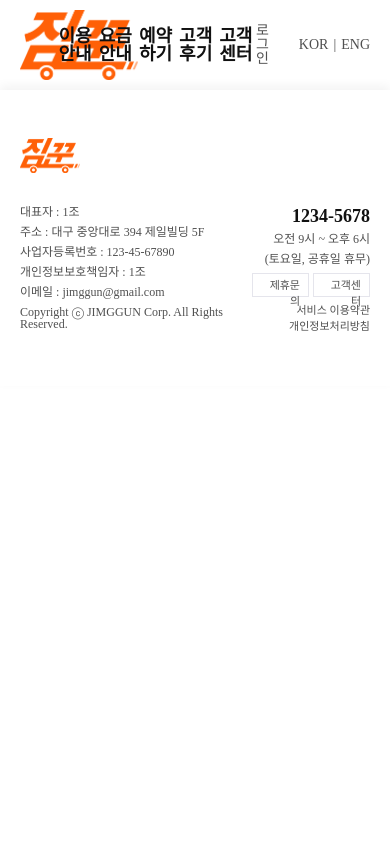
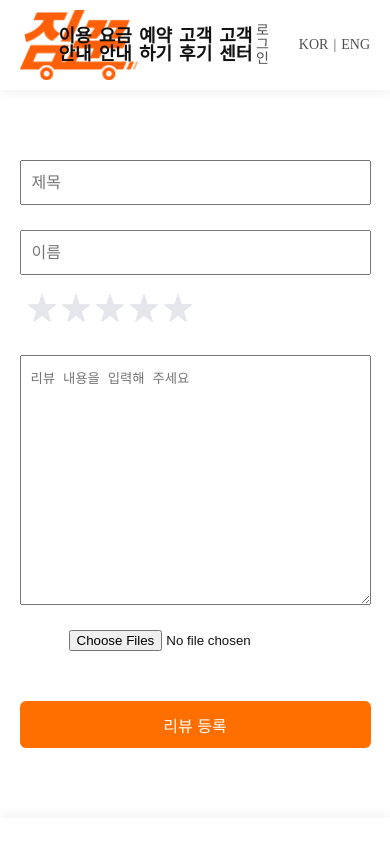
Before and after one commit to HongEungyung/newjimggun, a Vue app: page /reviewPost in a window 390 px wide. Shown: the top 844 px of the page. Built offline with nearby package versions, Linux system fonts and the light colour scheme.

Commit message:
리뷰 작성 페이지 / 리뷰 작성 페이지에 입력한 값을 마이페이지에 출력 기능 구현

```diff
--- /dev/null
+++ b/src/components/StarRatingInput.vue
@@ -0,0 +1,64 @@
+<template>
+  <div class="star-rating-input">
+    <img
+      v-for="i in 5"
+      :key="i"
+      :src="i <= hoverValue ? filledStar : emptyStar"
+      alt="별점"
+      class="star-img"
+      @click="selectRating(i)"
+      @mouseover="hoverValue = i"
+      @mouseleave="hoverValue = currentRating"
+    />
+  </div>
+</template>
+
+<script setup>
+import { ref, watch } from 'vue';
+
+const props = defineProps({
+  modelValue: {
+    type: Number,
+    default: 0,
+  },
+});
+
+const emit = defineEmits(['update:modelValue']);
+
+const currentRating = ref(props.modelValue);
+const hoverValue = ref(props.modelValue);
+
+function selectRating(value) {
+  currentRating.value = value;
+  hoverValue.value = value;
+  emit('update:modelValue', value);
+}
+
+// 외부 값 변경 감지
+watch(
+  () => props.modelValue,
+  (newVal) => {
+    currentRating.value = newVal;
+    hoverValue.value = newVal;
+  }
+);
+
+const filledStar = '/images/kang/star-filled.png';
+const emptyStar = '/images/kang/star-empty.png';
+</script>
+
+<style scoped>
+.star-rating-input {
+  display: flex;
+  gap: 6px;
+  cursor: pointer;
+}
+.star-img {
+  width: 28px;
+  height: 28px;
+  transition: transform 0.2s;
+}
+.star-img:hover {
+  transform: scale(1.2);
+}
+</style>
--- a/src/router/index.js
+++ b/src/router/index.js
@@ -4,6 +4,7 @@ import A2_information from "@/views/A2_information.vue";
 import A3_charge from "@/views/A3_charge.vue";
 import A4_reservation from "@/views/A4_reservation.vue";
 import A5_review from "@/views/A5_review.vue";
+import A5_reviewPost from "@/views/A5_reviewPost.vue";
 import A6_cs from "@/views/A6_cs.vue";
 import A7_login from "@/views/A7_login.vue";
 import A7_signUp from "@/views/A7_signUp.vue";
@@ -16,6 +17,7 @@ const routes = [
   { path: "/charge", component: A3_charge },
   { path: "/reservation", component: A4_reservation },
   { path: "/review", component: A5_review },
+  { path: "/reviewPost", component: A5_reviewPost },
   { path: "/cs", component: A6_cs },
   { path: "/login", component: A7_login },
   { path: "/signUp", component: A7_signUp },
--- a/src/views/A5_review.vue
+++ b/src/views/A5_review.vue
@@ -1,6 +1,15 @@
 <script setup>
-import { computed, ref, watchEffect } from 'vue';
+import { computed, ref, watchEffect, onMounted } from 'vue';
 import StarRating from '@/components/StarRating.vue';
+const STORAGE_KEY = 'userReviews';
+const reviews = ref([]);
+
+onMounted(() => {
+  const savedReviews = localStorage.getItem(STORAGE_KEY);
+  if (savedReviews) {
+    reviews.value = JSON.parse(savedReviews);
+  }
+});
 // 더미 데이터 (변경되지 않는 초기 데이터)
 const dummyReviews = [
   {
@@ -46,12 +55,10 @@ const getThreeImages = (images) => {
   }
   return filled;
 };
-// 로컬스토리지에서 불러올 데이터
-// 사용자가 새롭게 작성한 리뷰를 저장하고 불러오는 역할
-const reviews = ref([]);
+
 //더미데이터 + 로컬스토리지데이터 합치기
 
-const allReviews = computed(() => [...dummyReviews, ...reviews.value]);
+const allReviews = computed(() => [...reviews.value].reverse().concat(dummyReviews));
 // 이름 마스킹
 function maskedName(name) {
   const [user, domain] = name.split('@');
@@ -102,16 +109,16 @@ const toggleReviews = () => {
       </div>
 
       <div class="review-box" v-for="(review, index) in visibleReviews" :key="index">
-        <div class="writerRating">
+        <div class="writerRating" @click="toggleContent(index)">
           <h2 class="review-writer">{{ maskedName(review.name) }} 님 감사합니다!</h2>
           <StarRating :rating="review.rating" class="review-rating" />
         </div>
 
-        <div class="review-header">
-          <h3 class="review-title" @click="toggleContent(index)">
+        <div class="review-header" @click="toggleContent(index)">
+          <h3 class="review-title">
             {{ review.title }}
           </h3>
-          <button class="toggle-content-btn" @click="toggleContent(index)">
+          <button class="toggle-content-btn" @click.stop="toggleContent(index)">
             {{ expandedStates[index] ? '▲' : '▼' }}
           </button>
         </div>
@@ -169,6 +176,7 @@ const toggleReviews = () => {
 .A5-h1 {
   // font-size: $title-font-XS;
   font-size: $text-font-L;
+  letter-spacing: 6px;
 }
 
 // 리뷰 박스
@@ -195,6 +203,7 @@ const toggleReviews = () => {
 //제목
 .writerRating {
   display: flex;
+  cursor: pointer;
 }
 .review-header {
   display: flex;
@@ -202,6 +211,7 @@ const toggleReviews = () => {
   justify-content: space-between;
   padding: 0 90px; // 좌우 정렬 위치 조정 (기존 .review-title padding과 맞춤)
   margin-top: 10px;
+  cursor: pointer;
 
   @media screen and (max-width: 440px) {
     padding: 0 40px;
@@ -237,8 +247,8 @@ const toggleReviews = () => {
 .toggle-content-btn {
   background: none;
   border: none;
-  color: $input-select;
-  font-size: 14px;
+  color: $font-gray;
+  font-size: 18px;
   cursor: pointer;
 }
 //이미지
--- a/src/views/A5_reviewPost.vue
+++ b/src/views/A5_reviewPost.vue
@@ -0,0 +1,204 @@
+<script setup>
+import { ref, onMounted } from 'vue';
+import StarRatingInput from '@/components/StarRatingInput.vue';
+import { useRouter } from 'vue-router';
+const router = useRouter();
+const STORAGE_KEY = 'userReviews';
+const NAME_KEY = 'userName';
+
+const newReview = ref({
+  name: '',
+  title: '',
+  content: '',
+  rating: 0,
+  images: [],
+});
+
+const reviews = ref([]);
+
+// 1. mount 시 이름 로드
+onMounted(() => {
+  const savedName = localStorage.getItem(NAME_KEY);
+  if (savedName) {
+    newReview.value.name = savedName;
+  }
+
+  const savedReviews = localStorage.getItem(STORAGE_KEY);
+  if (savedReviews) {
+    reviews.value = JSON.parse(savedReviews);
+  }
+});
+
+function submitReview() {
+  if (
+    !newReview.value.name ||
+    !newReview.value.title ||
+    !newReview.value.content ||
+    newReview.value.rating === 0 ||
+    newReview.value.images.length === 0
+  ) {
+    alert('모든 항목을 입력해 주세요! (이미지 1장 이상 필수)');
+    return;
+  }
+
+  // 이름 저장
+  localStorage.setItem(NAME_KEY, newReview.value.name);
+
+  // 리뷰 저장
+  reviews.value.push({ ...newReview.value });
+  localStorage.setItem(STORAGE_KEY, JSON.stringify(reviews.value));
+
+  // 입력 초기화 (단, 이름은 유지)
+  const nameCache = newReview.value.name;
+  newReview.value = {
+    name: nameCache,
+    title: '',
+    content: '',
+    rating: 0,
+    images: [],
+  };
+
+  // 알림
+  alert('리뷰가 등록되었습니다!');
+  // 리뷰페이지로 이동
+  router.push('/review');
+}
+//사진 등록
+function handleImageUpload(event) {
+  const files = event.target.files;
+  if (!files.length) return;
+
+  const totalImages = newReview.value.images.length + files.length;
+
+  if (totalImages > 3) {
+    alert('이미지는 최대 3장까지만 업로드할 수 있습니다.');
+    return;
+  }
+
+  for (let i = 0; i < files.length; i++) {
+    const reader = new FileReader();
+    reader.onload = (e) => {
+      newReview.value.images.push(e.target.result);
+    };
+    reader.readAsDataURL(files[i]);
+  }
+}
+// 사진 개수 조건 체크
+</script>
+<template>
+  <div class="review-form">
+    <form @submit.prevent="submitReview">
+      <input v-model="newReview.title" placeholder="제목" class="input-title" />
+      <div class="name-rating-box">
+        <input v-model="newReview.name" placeholder="이름" class="input-name" />
+        <StarRatingInput v-model="newReview.rating" class="input-rating" />
+      </div>
+
+      <textarea v-model="newReview.content" placeholder="리뷰 내용을 입력해 주세요" class="input-content" />
+      <input type="file" multiple accept="image/*" @change="handleImageUpload" />
+
+      <div class="image-preview">
+        <img v-for="(img, idx) in newReview.images" :key="idx" :src="img" alt="업로드된 이미지" class="preview-img" />
+      </div>
+      <button type="submit" class="submitBtn">리뷰 등록</button>
+    </form>
+  </div>
+</template>
+<style lang="scss" scoped>
+@import '/src/assets/variables';
+.review-form {
+  max-width: 1240px;
+  margin: auto;
+
+  font-family: $font-family;
+  // min-height: 100vh;
+  display: flex;
+  justify-content: center;
+  align-items: center;
+}
+form {
+  max-width: 600px;
+  width: 100%;
+  margin: 70px auto;
+  display: flex;
+  flex-direction: column;
+  gap: 25px;
+  align-items: center;
+
+  // 인풋
+  .input-title {
+    max-width: 600px;
+    width: 90%;
+    font-size: 16px;
+    padding: 11.5px 10px;
+  }
+  .name-rating-box {
+    display: flex;
+    gap: 30px;
+    max-width: 600px;
+    width: 90%;
+
+    .input-name {
+      width: 100%;
+      font-size: 16px;
+      padding: 11.5px 10px;
+    }
+    .input-rating {
+      padding: 8.5px 8.5px;
+    }
+  }
+  .input-content {
+    max-width: 600px;
+    width: 90%;
+    height: 400px;
+    padding: 11.5px 10px;
+  }
+  .submitBtn {
+    max-width: 600px;
+    width: 90%;
+    font-size: 16px;
+    padding: 11.5px 10px;
+    background-color: $primary-color;
+    color: $white;
+    border: none;
+    border-radius: 6px;
+    cursor: pointer;
+  }
+  // 이미지 미리보기
+  .image-preview {
+    display: flex;
+    gap: 10px;
+    flex-wrap: wrap;
+
+    .preview-img {
+      width: 100px;
+      height: 100px;
+      object-fit: cover;
+      border-radius: 6px;
+      border: 1px solid $font-light-gray;
+    }
+  }
+}
+//반응형
+@media screen and (max-width: 510px) {
+  form {
+    .name-rating-box {
+      flex-direction: column;
+      gap: 10px;
+    }
+
+    .input-name {
+      width: 100%;
+    }
+
+    .input-rating {
+      width: 100%;
+      padding: 0px 8.5px;
+    }
+
+    .input-content {
+      height: 250px;
+    }
+  }
+}
+</style>
```
Also changed, not shown: src/views/A8_mypage.vue (+66 -10 lines).
